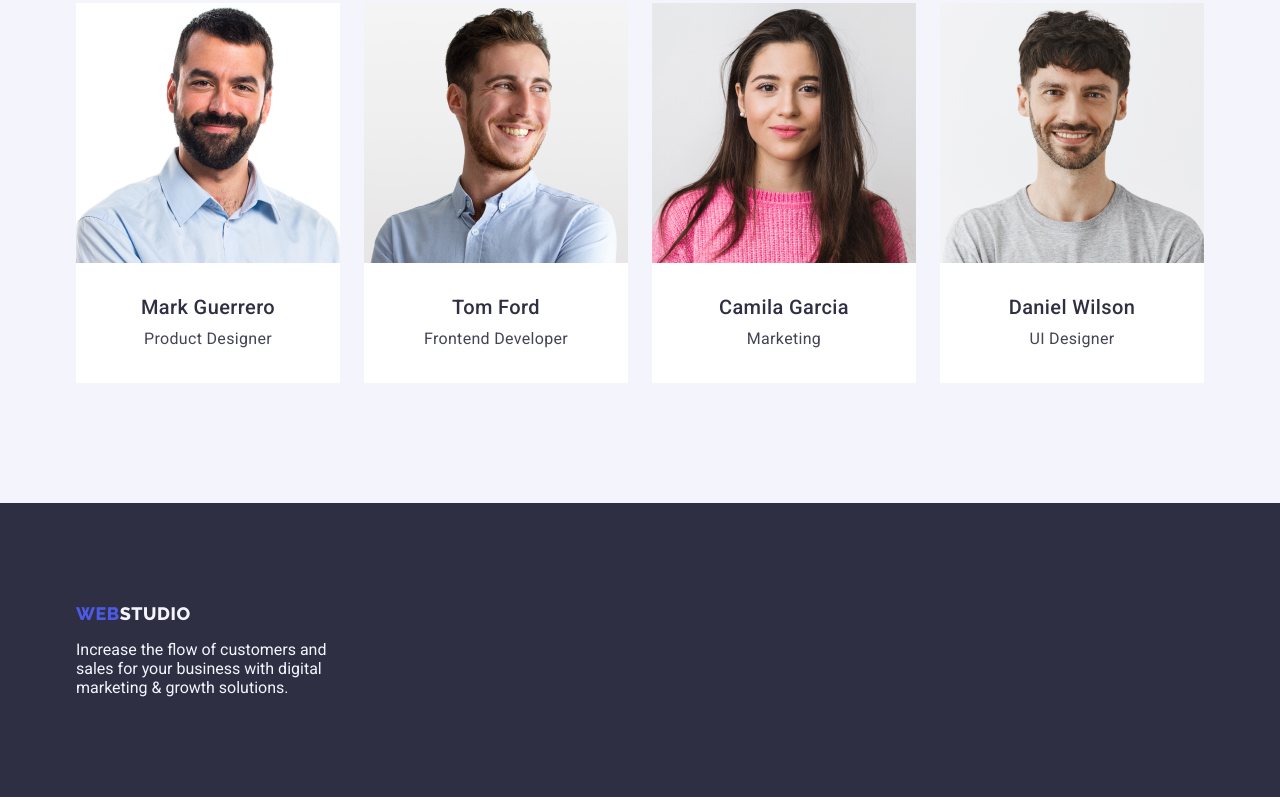
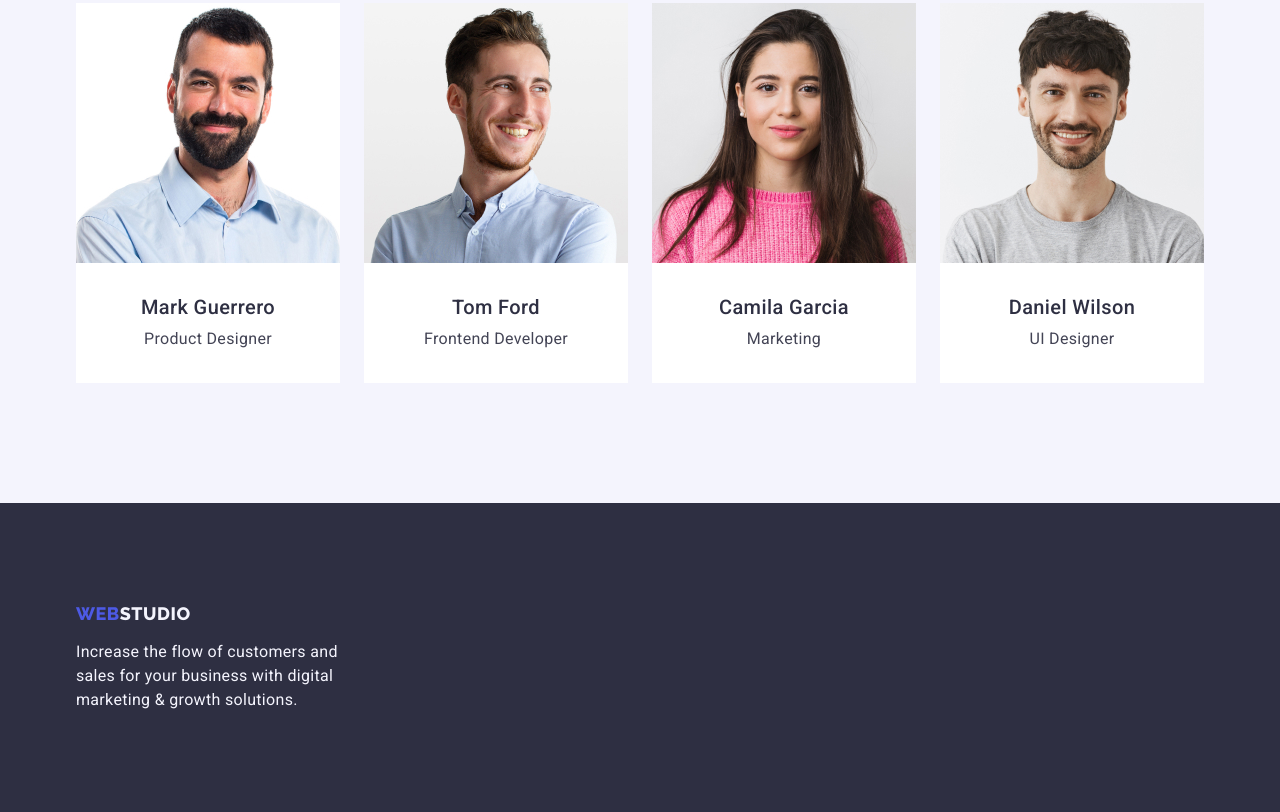
Before and after one commit to andrekino411/goit-markup-hw-04, a plain HTML site: page index.html in a window 1280 px wide. Shown: the part 1802-2614 px from the top of the page. Drawn offline with nearby package versions, Linux system fonts and the light colour scheme.

Commit message:
Update styles.css

```diff
--- a/css/styles.css
+++ b/css/styles.css
@@ -301,8 +301,9 @@ display: block;
 }
 .pfooter {
    max-width: 264px;
-letter-spacing: normal;
-line-height: normal;
+   letter-spacing: 0.02em;
+   line-height: 1.5;
+   font-size: 16px;
 }
 
 /* PORTFOLIO */
```
